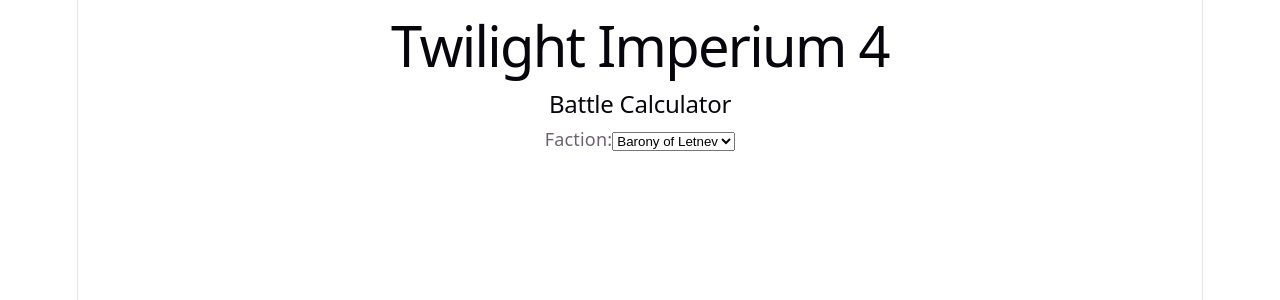
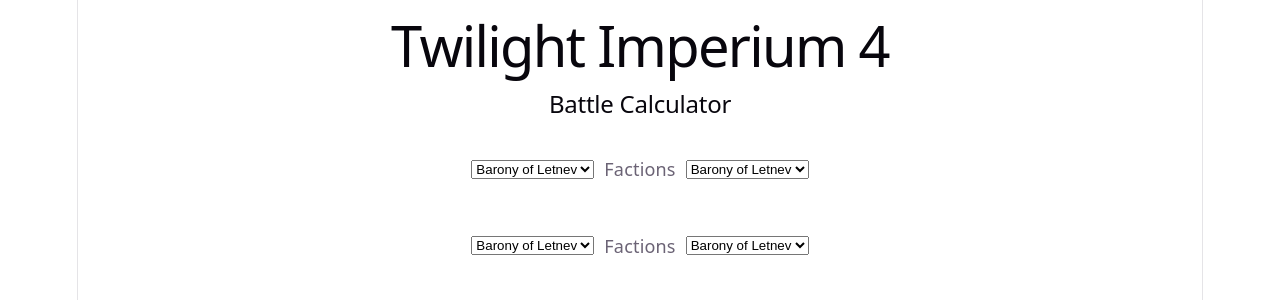
Before and after one commit to trent-stenoien/ti4-calculator, a React (Vite) app: page / in a window 1280 px wide. Shown: the top 300 px of the page. Built offline with nearby package versions, Linux system fonts and the light colour scheme.

Commit message:
Moving partial changes to Github for ease of access.

```diff
--- a/src/App.css
+++ b/src/App.css
@@ -11,6 +11,7 @@
     &:hover {
         border-color: var(--accent-border);
     }
+
     &:focus-visible {
         outline: 2px solid var(--accent);
         outline-offset: 2px;
@@ -42,8 +43,7 @@
         z-index: 1;
         top: 34px;
         height: 28px;
-    transform: perspective(2000px) rotateZ(300deg) rotateX(44deg) rotateY(39deg)
-      scale(1.4);
+        transform: perspective(2000px) rotateZ(300deg) rotateX(44deg) rotateY(39deg) scale(1.4);
     }
 
     .vite {
@@ -51,8 +51,7 @@
         top: 107px;
         height: 26px;
         width: auto;
-    transform: perspective(2000px) rotateZ(300deg) rotateX(40deg) rotateY(39deg)
-      scale(0.8);
+        transform: perspective(2000px) rotateZ(300deg) rotateX(40deg) rotateY(39deg) scale(0.8);
     }
 }
 
@@ -78,6 +77,7 @@
     & > div {
         flex: 1 1 0;
         padding: 32px;
+
         @media (max-width: 1024px) {
             padding: 24px 20px;
         }
@@ -130,6 +130,7 @@
         &:hover {
             box-shadow: var(--shadow);
         }
+
         .button-icon {
             height: 18px;
             width: 18px;
@@ -156,6 +157,7 @@
 #spacer {
     height: 88px;
     border-top: 1px solid var(--border);
+
     @media (max-width: 1024px) {
         height: 48px;
     }
@@ -177,12 +179,21 @@
         left: 0;
         border-left-color: var(--border);
     }
+
     &::after {
         right: 0;
         border-right-color: var(--border);
     }
 }
 
-.hidden {
-    display: none;
+div.calc-row {
+    display: flex; /* Activates flexbox layout */
+    justify-content: center; /* Aligns elements horizontally */
+    align-items: center; /* Optional: aligns elements vertically */
+    padding: 10px;
+    margin: 10px;
 }
+
+    div.calc-row div {
+        margin: 10px;
+    }
--- a/src/App.tsx
+++ b/src/App.tsx
@@ -3,15 +3,7 @@ import reactLogo from './assets/barony_of_letnev.png'
 import './App.css'
 
 function App() {
-    const [count, setCount] = useState(0);
-    const [hide, setHide] = useState(true);
-
-    const toggleHide = () => setHide(!hide);
-
-
-
     /*
-
     div: faction selector, swap, faction selector
     div: up, p1, flagship, p2, up
         etc, carrier
@@ -21,8 +13,6 @@ function App() {
         etc, fighter
         etc, war sun
     div: clear attacker, space/land selector, clear attacker
-
-
     */
 
     return (
@@ -30,13 +20,36 @@ function App() {
             <h1>Twilight Imperium 4</h1>
             <h2>Battle Calculator</h2>
 
+            <div>
                 <form>
-            <label for="faction-select">Faction:</label>
+
+                    <div className="calc-row">
                         <select name="faction" id="faction-select">
                             <option value="barony">Barony of Letnev</option>
                             <option value="sol">Empire of Sol</option>
                         </select>
+                        <div>Factions</div>
+                        <select name="faction" id="faction-select">
+                            <option value="barony">Barony of Letnev</option>
+                            <option value="sol">Empire of Sol</option>
+                        </select>
+                    </div>
+
+                    <div className="calc-row">
+                        <select name="faction" id="faction-select">
+                            <option value="barony">Barony of Letnev</option>
+                            <option value="sol">Empire of Sol</option>
+                        </select>
+                        <div>Factions</div>
+                        <select name="faction" id="faction-select">
+                            <option value="barony">Barony of Letnev</option>
+                            <option value="sol">Empire of Sol</option>
+                        </select>
+                    </div>
                 </form>
+            </div>
+
+
         </>
     )
 }
--- a/vite.config.ts
+++ b/vite.config.ts
@@ -7,5 +7,10 @@ export default defineConfig({
   plugins: [
     react(),
     babel({ presets: [reactCompilerPreset()] })
-  ],
+    ],
+    server: {
+        watch: {
+            ignored: ['**/.vs/**']
+        }
+    }
 })
```
Also changed, not shown: src/components/CalculatorRow.tsx (added, +24 -0 lines), src/constants/Factions.tsx (added, +44 -0 lines), 1 other file (tests, documents, lock files or other folders). Lines whose indentation alone changed are shown as unchanged.
